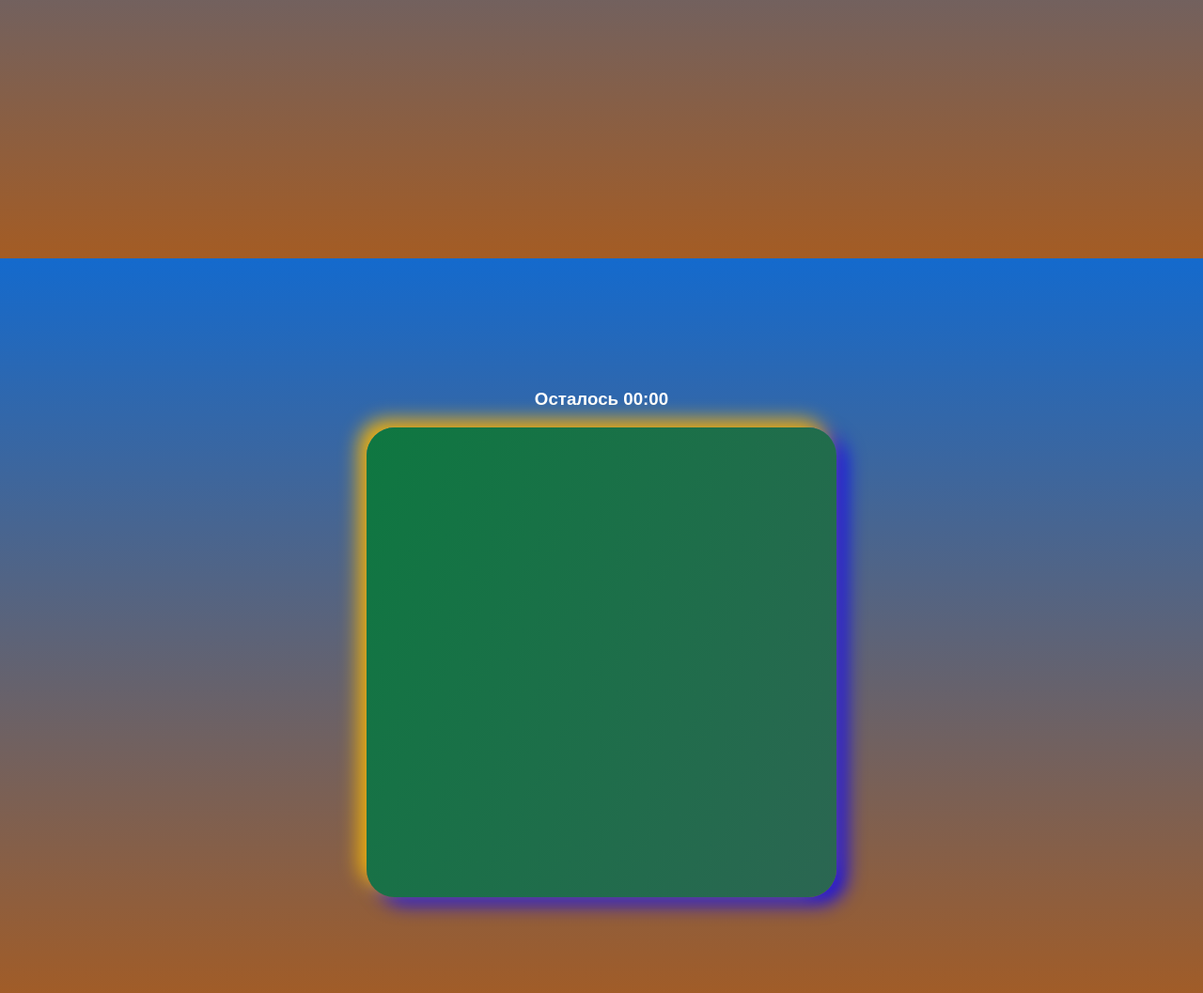
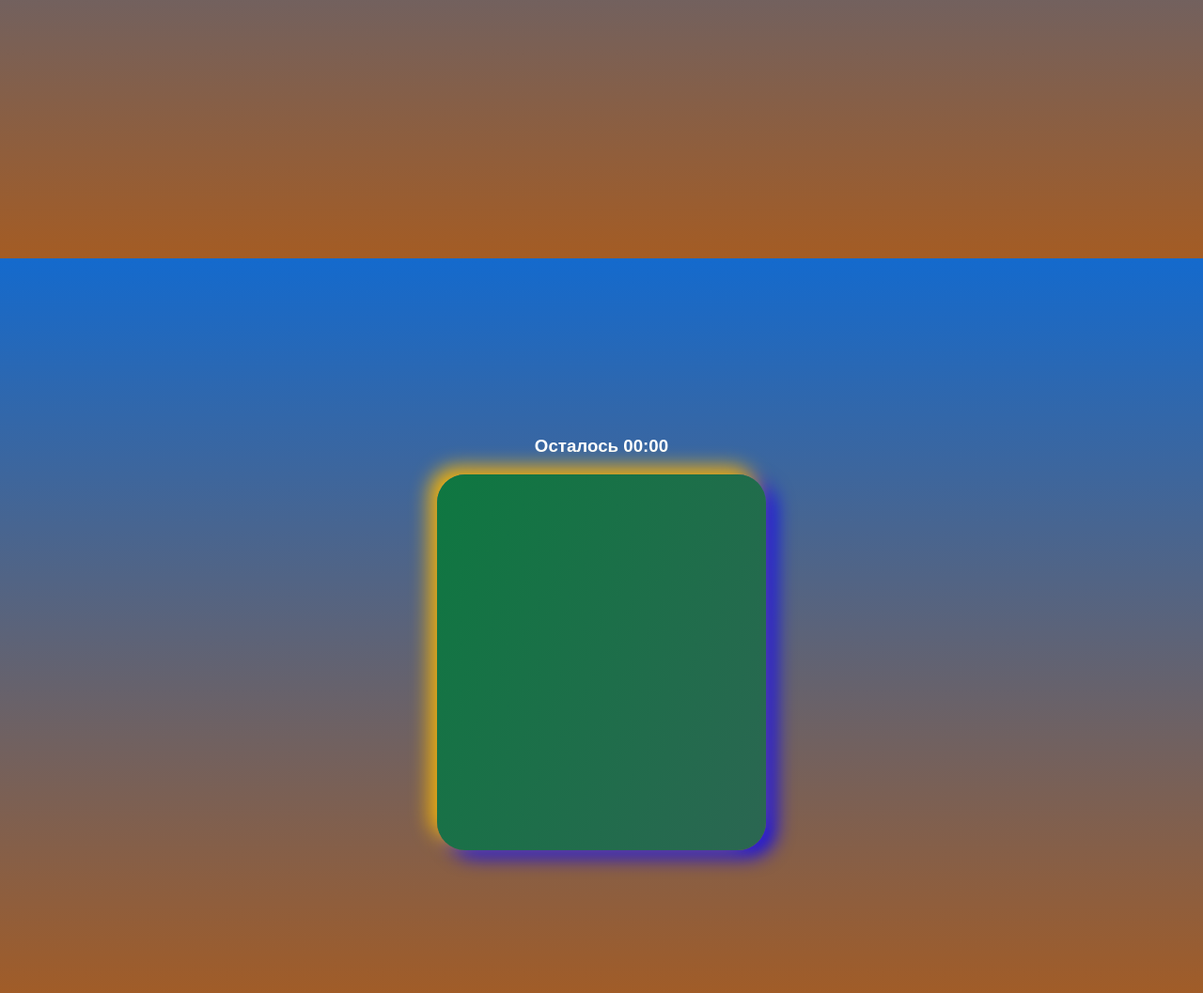
Before and after one commit to IgorGap/game-training, a plain HTML site: page index.html in a window 1280 px wide. Shown: the part 1325-2382 px from the top of the page at 94% size. Drawn offline with Linux system fonts and the light colour scheme; a web font is replaced by a local one.

Commit message:
Update styles.css

```diff
--- a/styles.css
+++ b/styles.css
@@ -86,8 +86,8 @@ h1 {
   justify-content: center;
   align-items: center;
   position: relative;
-  width: 500px;
-  height: 500px;
+  width: 350px;
+  height: 400px;
   background: linear-gradient(118.38deg, #0d7840 -4.6%, #485563 200.44%);
   box-shadow: -8px -8px 20px #f3b407, 10px 7px 20px #0d09f3;
   border-radius: 30px;
```
